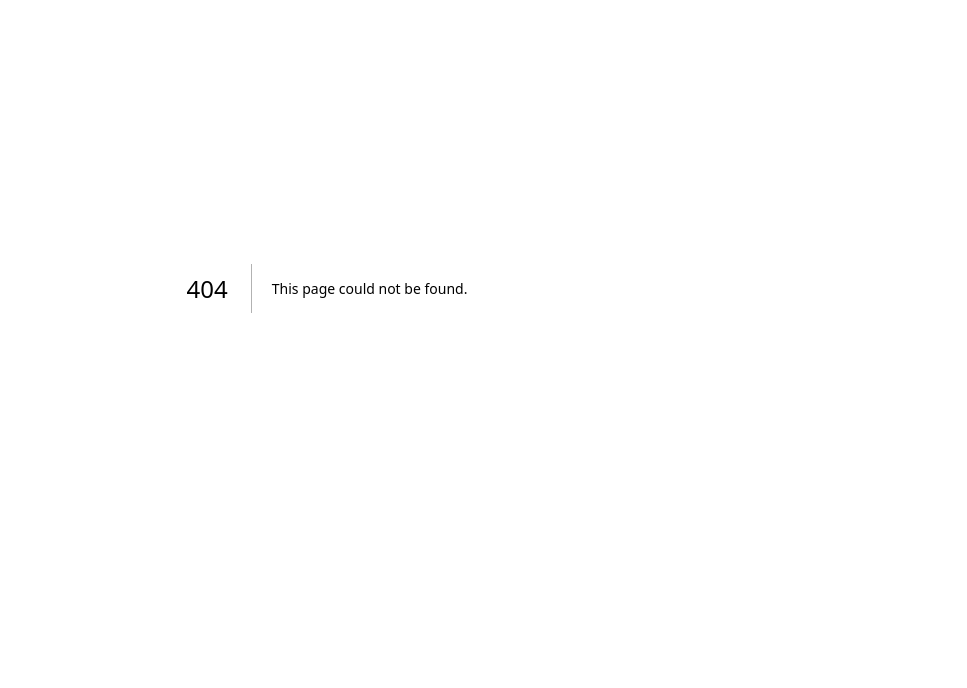
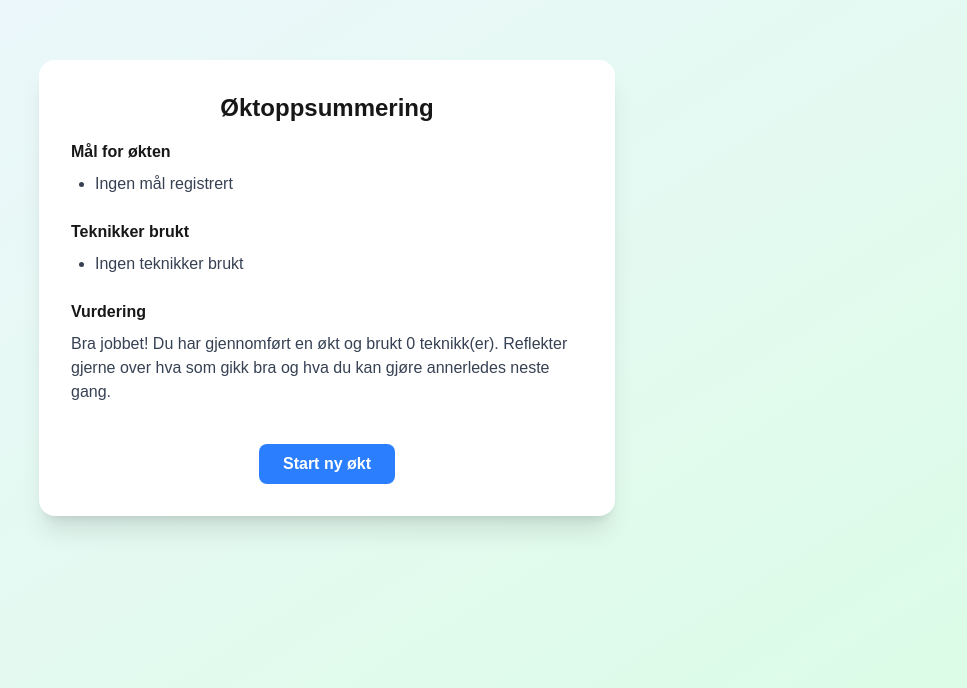
Before and after one commit to toradrage/mct-trener, a Next.js app: page /terapeut/gad/1/rom/review in a window 1280 px wide. Before the commit this address had no page. Shown: the part 112-800 px from the top of the page, without its empty margins (313-1280 px from the left). Built offline with nearby package versions, Linux system fonts and the light colour scheme.

Commit message:
Fix review route

```diff
--- a/app/terapeut/gad/1/rom/review.tsx
+++ b/app/terapeut/gad/1/rom/review.tsx
@@ -1,32 +1 @@
-import Link from "next/link";
-import { useSessionStore } from "../../../../../../store/sessionStore";
-
-export default function ReviewPage() {
-  const goals = useSessionStore((s) => s.goals);
-  const interventions = useSessionStore((s) => s.interventions);
-
-  return (
-    <main className="min-h-screen flex items-center justify-center bg-gradient-to-br from-blue-50 to-green-100 p-6">
-      <div className="w-full max-w-xl bg-white rounded-2xl shadow-xl p-8 flex flex-col items-center">
-        <h1 className="text-2xl font-bold mb-4">Øktoppsummering</h1>
-        <div className="w-full mb-6">
-          <h2 className="font-semibold mb-2">Mål for økten</h2>
-          <ul className="list-disc ml-6 text-gray-700">
-            {goals.length > 0 ? goals.map((goal, i) => <li key={i}>{goal}</li>) : <li>Ingen mål registrert</li>}
-          </ul>
-        </div>
-        <div className="w-full mb-6">
-          <h2 className="font-semibold mb-2">Teknikker brukt</h2>
-          <ul className="list-disc ml-6 text-gray-700">
-            {interventions.length > 0 ? interventions.map((intv, i) => <li key={i}>{intv.type}</li>) : <li>Ingen teknikker brukt</li>}
-          </ul>
-        </div>
-        <div className="w-full mb-6">
-          <h2 className="font-semibold mb-2">Vurdering</h2>
-          <p className="text-gray-700">Bra jobbet! Du har gjennomført en økt og brukt {interventions.length} teknikk(er). Reflekter gjerne over hva som gikk bra og hva du kan gjøre annerledes neste gang.</p>
-        </div>
-        <Link href="/terapeut/gad" className="mt-4 px-6 py-2 bg-blue-500 text-white rounded-lg font-semibold hover:bg-blue-600 transition">Start ny økt</Link>
-      </div>
-    </main>
-  );
-}
+export { default } from "./review/page";
--- /dev/null
+++ b/app/terapeut/gad/1/rom/review/page.tsx
@@ -0,0 +1,54 @@
+"use client";
+
+import Link from "next/link";
+import { useSessionStore } from "../../../../../../store/sessionStore";
+
+export default function ReviewPage() {
+  const goals = useSessionStore((s) => s.goals);
+  const interventions = useSessionStore((s) => s.interventions);
+
+  return (
+    <main className="min-h-screen flex items-center justify-center bg-gradient-to-br from-blue-50 to-green-100 p-6">
+      <div className="w-full max-w-xl bg-white rounded-2xl shadow-xl p-8 flex flex-col items-center">
+        <h1 className="text-2xl font-bold mb-4">Øktoppsummering</h1>
+
+        <div className="w-full mb-6">
+          <h2 className="font-semibold mb-2">Mål for økten</h2>
+          <ul className="list-disc ml-6 text-gray-700">
+            {goals.length > 0 ? (
+              goals.map((goal, i) => <li key={i}>{goal}</li>)
+            ) : (
+              <li>Ingen mål registrert</li>
+            )}
+          </ul>
+        </div>
+
+        <div className="w-full mb-6">
+          <h2 className="font-semibold mb-2">Teknikker brukt</h2>
+          <ul className="list-disc ml-6 text-gray-700">
+            {interventions.length > 0 ? (
+              interventions.map((intv, i) => <li key={i}>{intv.type}</li>)
+            ) : (
+              <li>Ingen teknikker brukt</li>
+            )}
+          </ul>
+        </div>
+
+        <div className="w-full mb-6">
+          <h2 className="font-semibold mb-2">Vurdering</h2>
+          <p className="text-gray-700">
+            Bra jobbet! Du har gjennomført en økt og brukt {interventions.length} teknikk(er).
+            Reflekter gjerne over hva som gikk bra og hva du kan gjøre annerledes neste gang.
+          </p>
+        </div>
+
+        <Link
+          href="/terapeut/gad"
+          className="mt-4 px-6 py-2 bg-blue-500 text-white rounded-lg font-semibold hover:bg-blue-600 transition"
+        >
+          Start ny økt
+        </Link>
+      </div>
+    </main>
+  );
+}
```
